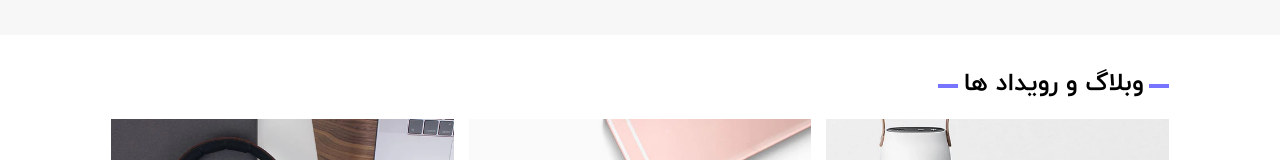
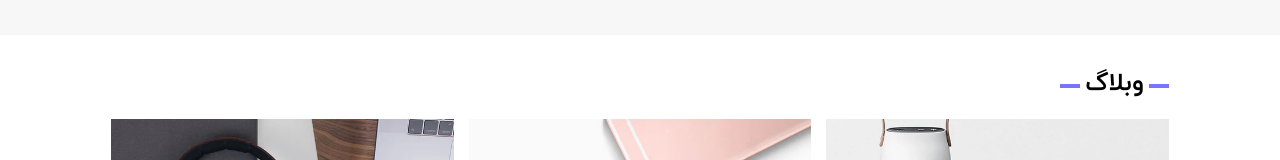
Before and after one commit to Zakieh-hosseinzadeh/mobile-store, a website: page index.pug in a window 1280 px wide. Shown: the part 2654-2814 px from the top of the page. Drawn offline with nearby package versions, Linux system fonts and the light colour scheme; files that its build step writes are made by us from their sources; files whose address does not match are found by name; a web font is replaced by a local one.

Commit message:
[fix]:complete

```diff
--- a/index.pug
+++ b/index.pug
@@ -450,7 +450,7 @@ html(lang="en")
             section#blogs
                 .container
                     div.title
-                        h3 وبلاگ و رویداد ها
+                        h3 وبلاگ
                     div#blog-box
                         article.blog
                             img(src="images/blog-1.jpg" alt="blogs")
```
Also changed, not shown: index.html.
